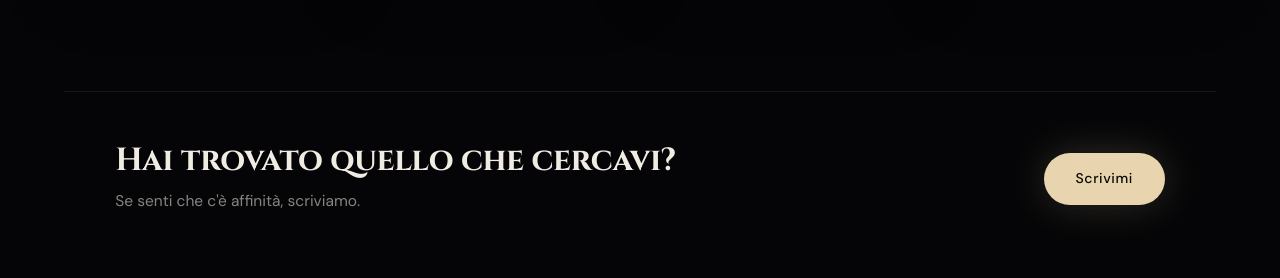
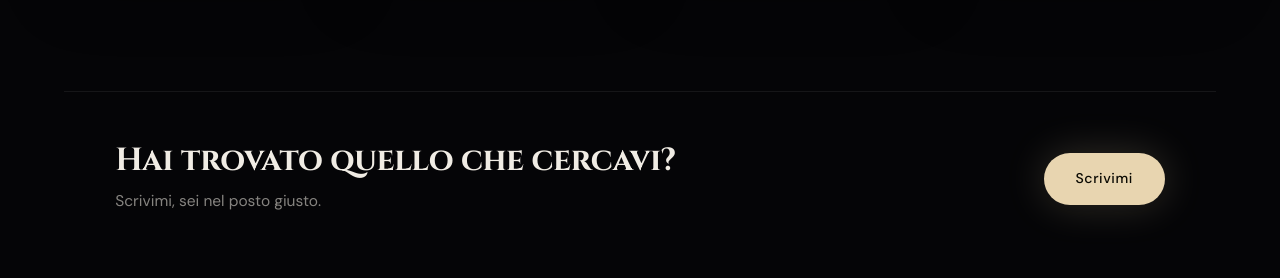
Before and after one commit to ak1raww/Weboven, a React (Vite) app: page /metodo in a window 1280 px wide. Shown: the part 1629-1907 px from the top of the page. Built offline with nearby package versions, Linux system fonts and the light colour scheme; a web font is replaced by a local one.

Commit message:
Update metodo.copy.jsx

```diff
--- a/src/data/metodo.copy.jsx
+++ b/src/data/metodo.copy.jsx
@@ -40,7 +40,7 @@ export const metodoValoriContent = {
 
 export const metodoCtaContent = {
   title: "Hai trovato quello che cercavi?",
-  sub: "Se senti che c'è affinità, scriviamo.",
+  sub: "Scrivimi, sei nel posto giusto.",
   cta: "Scrivimi",
   href: "/contatto",
 };
```
